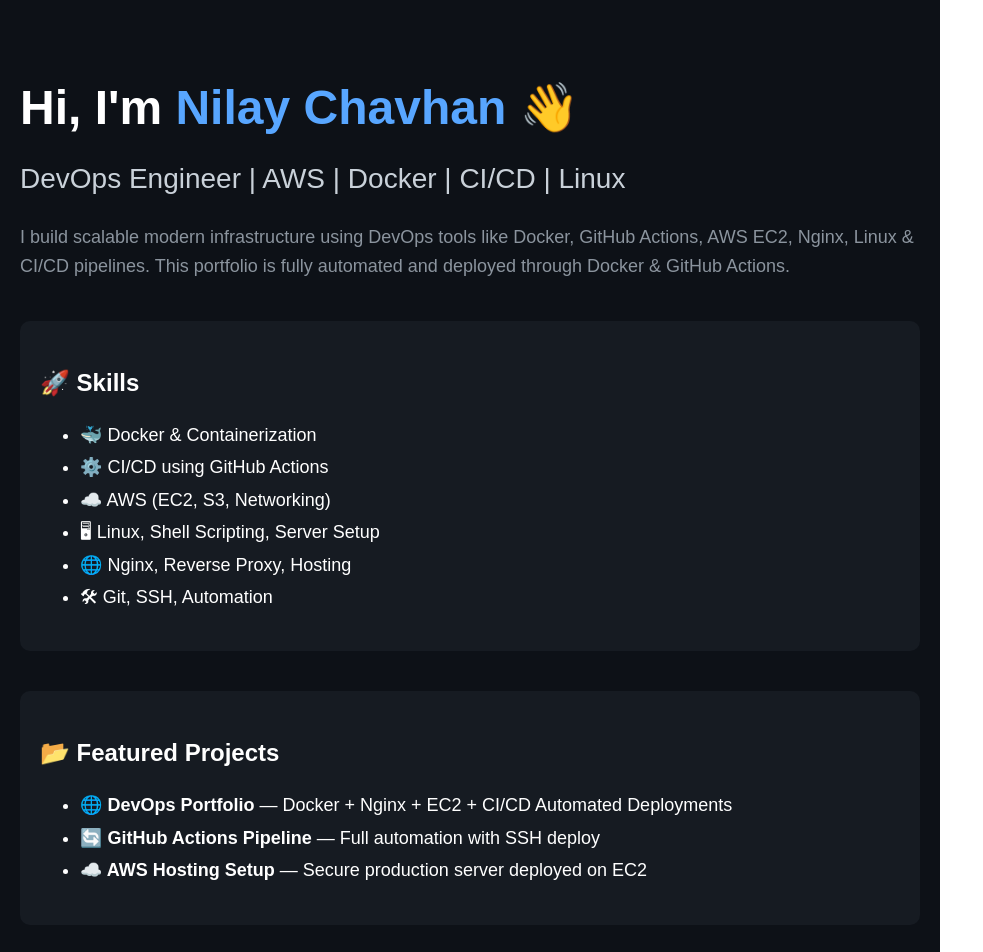
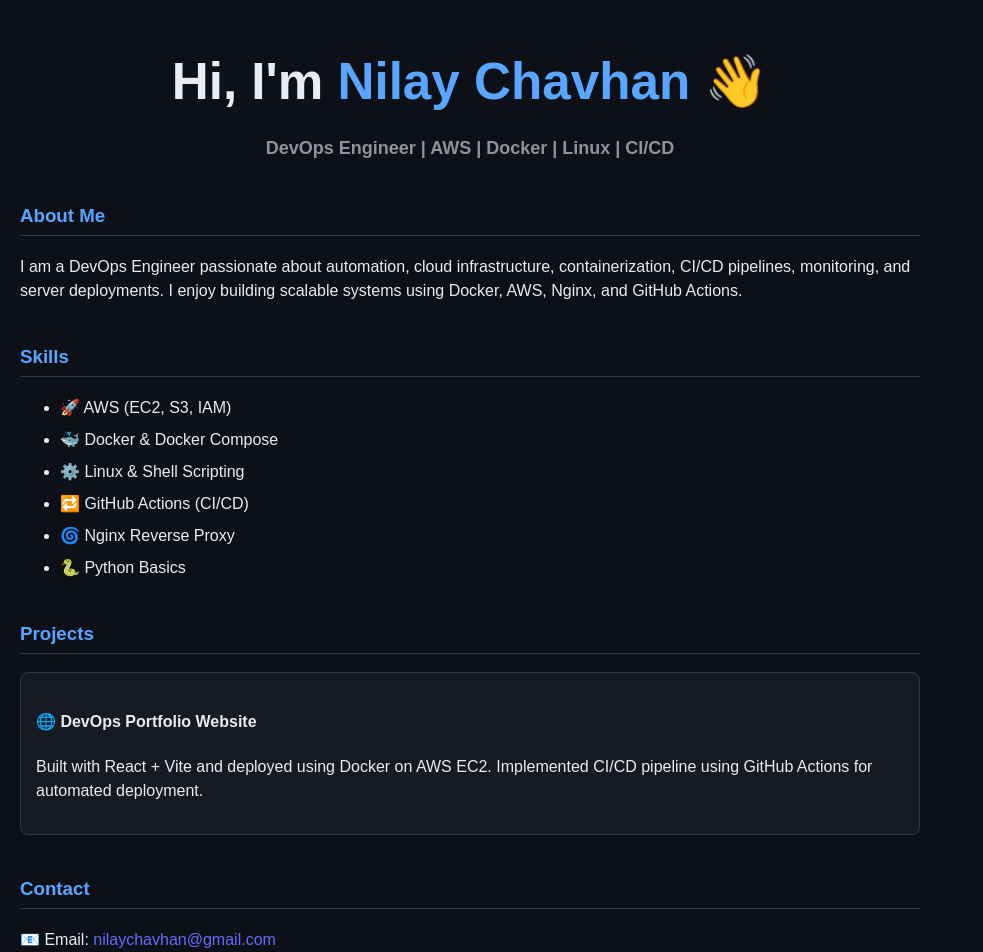
Before and after one commit to nilay866/my-portfolio, a React (Vite) app: page / in a window 1280 px wide. Shown: the top 952 px of the page, without its empty margins (0-983 px from the left). Built offline with nearby package versions, Linux system fonts and the light colour scheme.

Commit message:
added cicd

```diff
--- a/src/App.css
+++ b/src/App.css
@@ -1,56 +1,55 @@
-import "./App.css";
+body {
+  font-family: Arial, sans-serif;
+  background: #0d1117;
+  color: #e6edf3;
+  margin: 0;
+  padding: 0;
+}
 
-export default function App() {
-  return (
-    <div className="container">
-      <header>
-        <h1>Hi, I'm Nilay 👋</h1>
-        <p>DevOps Engineer | AWS | Docker | Linux | CI/CD</p>
-      </header>
+.container {
+  max-width: 900px;
+  margin: auto;
+  padding: 20px;
+}
 
-      <section>
-        <h2>About Me</h2>
-        <p>
-          I am a DevOps enthusiast passionate about automation, cloud infrastructure,
-          containerization, and CI/CD pipelines. I enjoy deploying applications
-          using AWS EC2, Docker, GitHub Actions, and Nginx.
-        </p>
-      </section>
+.header {
+  text-align: center;
+  margin-bottom: 40px;
+}
 
-      <section>
-        <h2>Skills</h2>
-        <ul>
-          <li>AWS EC2, S3, IAM</li>
-          <li>Docker & Docker Compose</li>
-          <li>Linux & Shell Scripting</li>
-          <li>Nginx Reverse Proxy</li>
-          <li>GitHub Actions (CI/CD)</li>
-          <li>Python Basics</li>
-        </ul>
-      </section>
+.highlight {
+  color: #58a6ff;
+}
 
-      <section>
-        <h2>Projects</h2>
+.subtext {
+  font-size: 18px;
+  margin-top: -10px;
+  color: #8b949e;
+}
 
-        <div className="card">
-          <h3>DevOps Portfolio Website</h3>
-          <p>Built with React + Vite and deployed using Docker on AWS EC2.</p>
-        </div>
+.section {
+  margin-bottom: 40px;
+}
 
-        <div className="card">
-          <h3>CI/CD Pipeline</h3>
-          <p>Automated build & deploy pipeline using GitHub Actions.</p>
-        </div>
+.section h3 {
+  color: #58a6ff;
+  border-bottom: 1px solid #30363d;
+  padding-bottom: 5px;
+}
 
-        <div className="card">
-          <h3>Monitoring Setup</h3>
-          <p>Grafana + Node Exporter based monitoring on Linux server.</p>
-        </div>
-      </section>
+.skills li {
+  margin: 8px 0;
+}
 
-      <footer>
-        <p>Made with ❤️ by Nilay</p>
-      </footer>
-    </div>
-  );
+.project-card {
+  padding: 15px;
+  border: 1px solid #30363d;
+  border-radius: 8px;
+  background: #161b22;
 }
+
+.footer {
+  text-align: center;
+  margin-top: 40px;
+  color: #8b949e;
+}
--- a/src/App.jsx
+++ b/src/App.jsx
@@ -1,73 +1,67 @@
+import "./App.css";
+
 function App() {
   return (
-    <div style={{
-      fontFamily: "Arial, sans-serif",
-      backgroundColor: "#0d1117",
-      color: "white",
-      minHeight: "100vh",
-      padding: "50px 20px",
-    }}>
+    <div className="container">
+      {/* HEADER */}
+      <header className="header">
+        <h1>Hi, I'm <span className="highlight">Nilay Chavhan</span> 👋</h1>
+        <h2 className="subtext">DevOps Engineer | AWS | Docker | Linux | CI/CD</h2>
+      </header>
 
-      <div style={{ maxWidth: "900px", margin: "auto" }}>
+      {/* ABOUT SECTION */}
+      <section className="section">
+        <h3>About Me</h3>
+        <p>
+          I am a DevOps Engineer passionate about automation, cloud infrastructure,
+          containerization, CI/CD pipelines, monitoring, and server deployments.
+          I enjoy building scalable systems using Docker, AWS, Nginx, and GitHub Actions.
+        </p>
+      </section>
 
-        {/* Header */}
-        <h1 style={{ fontSize: "48px", fontWeight: "bold", marginBottom: "10px" }}>
-          Hi, I'm <span style={{ color: "#58a6ff" }}>Nilay Chavhan 👋</span>
-        </h1>
+      {/* SKILLS */}
+      <section className="section">
+        <h3>Skills</h3>
+        <ul className="skills">
+          <li>🚀 AWS (EC2, S3, IAM)</li>
+          <li>🐳 Docker & Docker Compose</li>
+          <li>⚙️ Linux & Shell Scripting</li>
+          <li>🔁 GitHub Actions (CI/CD)</li>
+          <li>🌀 Nginx Reverse Proxy</li>
+          <li>🐍 Python Basics</li>
+        </ul>
+      </section>
 
-        <h2 style={{ fontSize: "28px", fontWeight: "normal", color: "#c9d1d9" }}>
-          DevOps Engineer | AWS | Docker | CI/CD | Linux
-        </h2>
-
-        <p style={{ fontSize: "18px", marginTop: "20px", lineHeight: "1.6", color: "#8b949e" }}>
-          I build scalable modern infrastructure using DevOps tools like Docker, GitHub Actions,
-          AWS EC2, Nginx, Linux & CI/CD pipelines.
-          This portfolio is fully automated and deployed through Docker & GitHub Actions.
-        </p>
-
-        {/* Skills Section */}
-        <div style={{
-          marginTop: "40px",
-          padding: "20px",
-          backgroundColor: "#161b22",
-          borderRadius: "10px",
-        }}>
-          <h3 style={{ fontSize: "24px", marginBottom: "15px" }}>🚀 Skills</h3>
-          <ul style={{ fontSize: "18px", lineHeight: "1.8" }}>
-            <li>🐳 Docker & Containerization</li>
-            <li>⚙️ CI/CD using GitHub Actions</li>
-            <li>☁️ AWS (EC2, S3, Networking)</li>
-            <li>🖥 Linux, Shell Scripting, Server Setup</li>
-            <li>🌐 Nginx, Reverse Proxy, Hosting</li>
-            <li>🛠 Git, SSH, Automation</li>
-          </ul>
-        </div>
-
-        {/* Projects */}
-        <div style={{
-          marginTop: "40px",
-          padding: "20px",
-          backgroundColor: "#161b22",
-          borderRadius: "10px",
-        }}>
-          <h3 style={{ fontSize: "24px", marginBottom: "15px" }}>📂 Featured Projects</h3>
-
-          <ul style={{ fontSize: "18px", lineHeight: "1.8" }}>
-            <li><b>🌐 DevOps Portfolio</b> — Docker + Nginx + EC2 + CI/CD Automated Deployments</li>
-            <li><b>🔄 GitHub Actions Pipeline</b> — Full automation with SSH deploy</li>
-            <li><b>☁️ AWS Hosting Setup</b> — Secure production server deployed on EC2</li>
-          </ul>
-        </div>
-
-        {/* Contact */}
-        <div style={{ marginTop: "40px", textAlign: "center" }}>
-          <h3 style={{ fontSize: "24px" }}>📬 Contact</h3>
-          <p style={{ fontSize: "18px", color: "#8b949e" }}>
-            Email: <b>nilaychavhan@gmail.com</b>
+      {/* PROJECTS */}
+      <section className="section">
+        <h3>Projects</h3>
+        <div className="project-card">
+          <h4>🌐 DevOps Portfolio Website</h4>
+          <p>
+            Built with React + Vite and deployed using Docker on AWS EC2.
+            Implemented CI/CD pipeline using GitHub Actions for automated deployment.
           </p>
         </div>
+      </section>
 
-      </div>
+      {/* CONTACT */}
+      <section className="section">
+        <h3>Contact</h3>
+        <p>📧 Email: <a href="mailto:nilaychavhan@gmail.com">nilaychavhan@gmail.com</a></p>
+        <p>🔗 LinkedIn:
+          <a
+            href="https://www.linkedin.com/in/nilay-chavhan-272271188"
+            target="_blank"
+            rel="noopener noreferrer"
+          >
+            linkedin.com/in/nilay-chavhan
+          </a>
+        </p>
+      </section>
+
+      <footer className="footer">
+        <p>© {new Date().getFullYear()} Nilay Chavhan — DevOps Portfolio</p>
+      </footer>
     </div>
   );
 }
```
